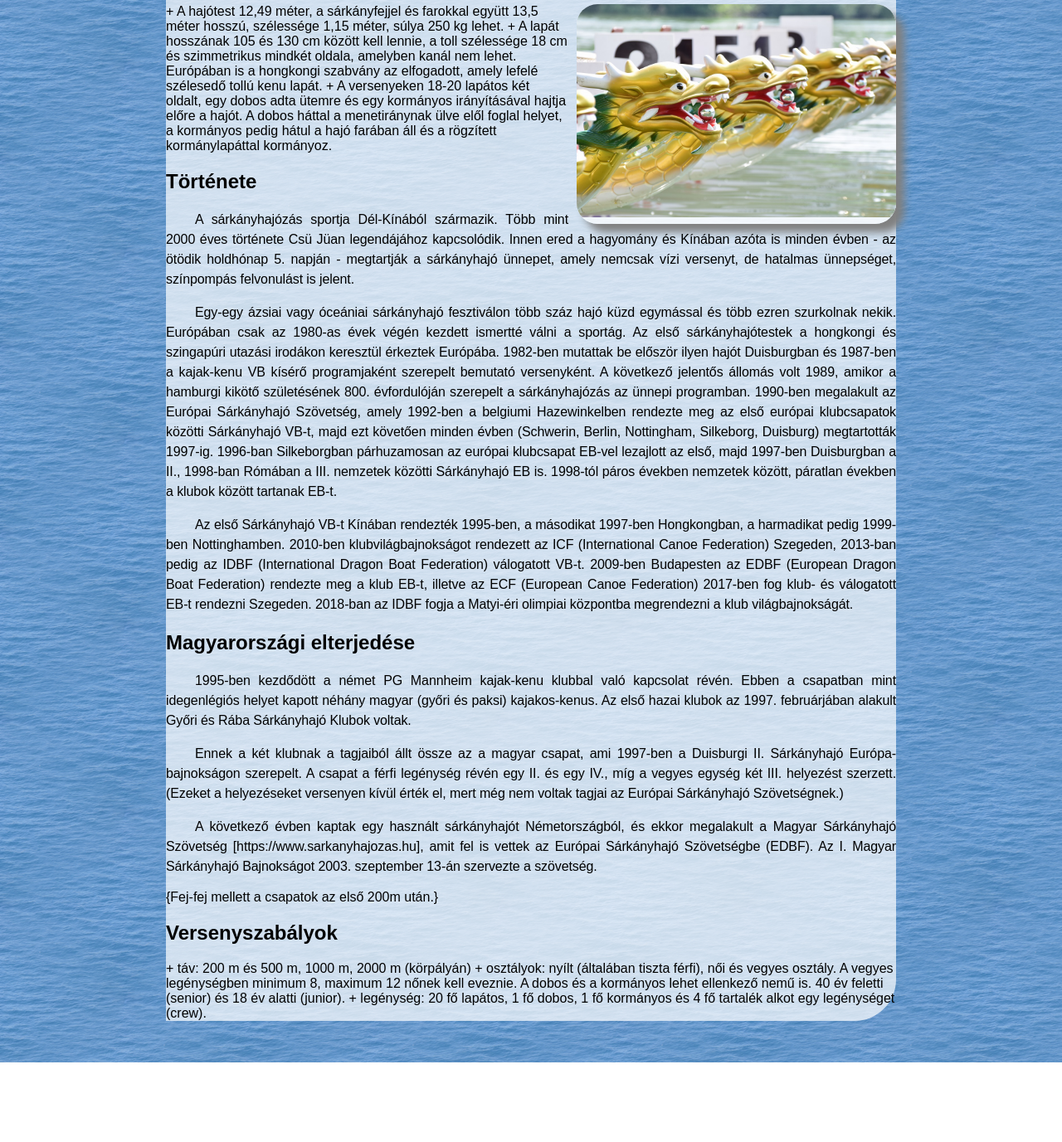
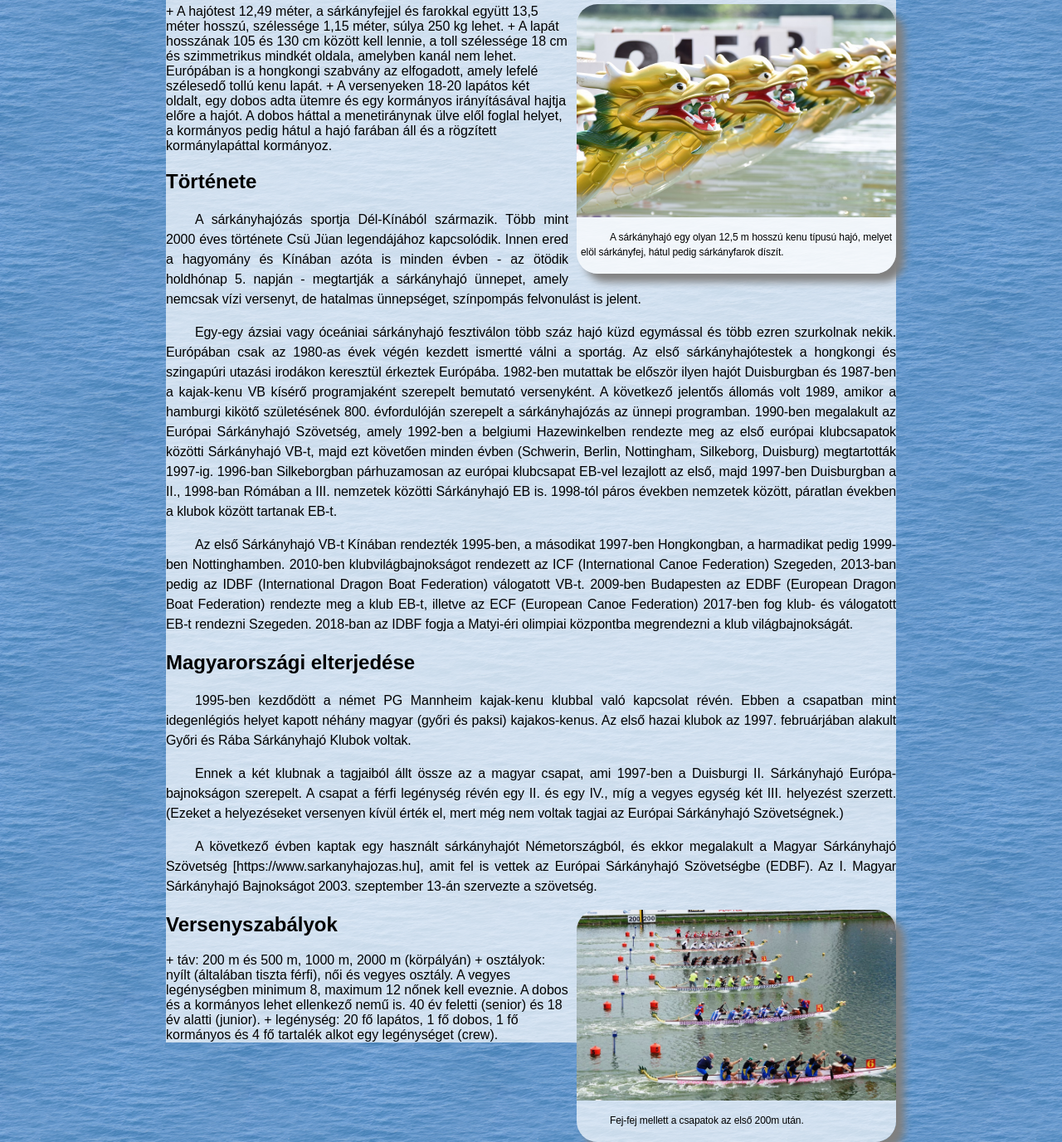
Before and after one commit to klmnalex/S-rk-nyhaj-, a plain HTML site: page index.html in a window 1280 px wide. Shown: the part 143-1520 px from the top of the page at 83% size. Before the commit the page ends 1424 px from the top, so only its background shows below. Drawn offline with Linux system fonts and the light colour scheme.

Commit message:
8. feladat kész | 7. feladat javítás

```diff
--- a/index.html
+++ b/index.html
@@ -13,7 +13,8 @@
 <p>Az Európai Sárkányhajó Szövetség a következőkben szabályozza a hajó és a lapát formáját és méreteit.</p>
 
 <div class="kepkeret">
-    <img src="hajoorr.jpg" alt="A sárkányhajó egy olyan 12,5 m hosszú kenu típusú hajó, melyet elöl sárkányfej, hátul pedig sárkányfarok díszít.">
+    <img src="hajoorr.jpg" alt="Sárkányfejjel a hajón">
+    <p>A sárkányhajó egy olyan 12,5 m hosszú kenu típusú hajó, melyet elöl sárkányfej, hátul pedig sárkányfarok díszít.</p>
 </div>
 
 + A hajótest 12,49 méter, a sárkányfejjel és farokkal együtt 13,5 méter hosszú, szélessége 1,15 méter, súlya 250 kg lehet.
@@ -31,7 +32,10 @@
 <p>Ennek a két klubnak a tagjaiból állt össze az a magyar csapat, ami 1997-ben a Duisburgi II. Sárkányhajó Európa-bajnokságon szerepelt. A csapat a férfi legénység révén egy II. és egy IV., míg a vegyes egység két III. helyezést szerzett. (Ezeket a helyezéseket versenyen kívül érték el, mert még nem voltak tagjai az Európai Sárkányhajó Szövetségnek.)</p>
 <p>A következő évben kaptak egy használt sárkányhajót Németországból, és ekkor megalakult a Magyar Sárkányhajó Szövetség [https://www.sarkanyhajozas.hu], amit fel is vettek az Európai Sárkányhajó Szövetségbe (EDBF). Az I. Magyar Sárkányhajó Bajnokságot 2003. szeptember 13-án szervezte a szövetség.</p>
 
-{Fej-fej mellett a csapatok az első 200m után.}
+<div class="kepkeret">
+    <img src="verseny.jpg" alt="Rajt utáni pillanatok">
+    <p>Fej-fej mellett a csapatok az első 200m után.</p>
+</div>
 
 <h2>Versenyszabályok</h2>
 
```
